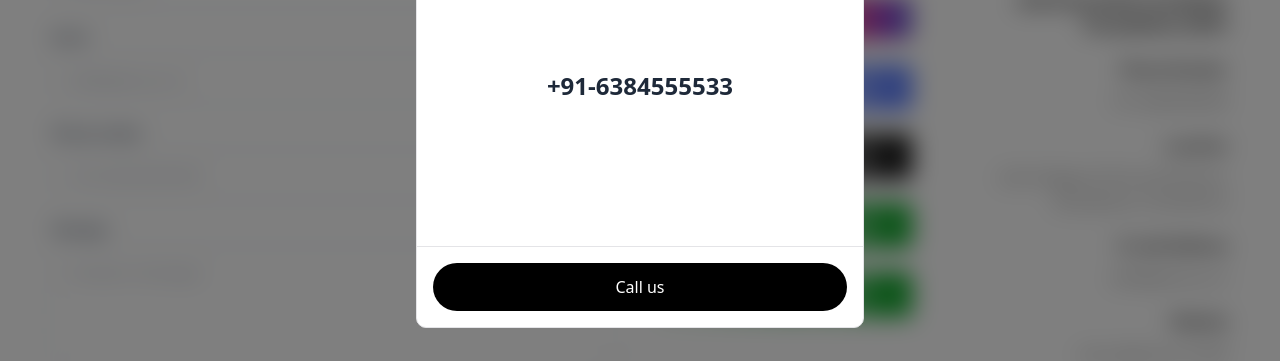
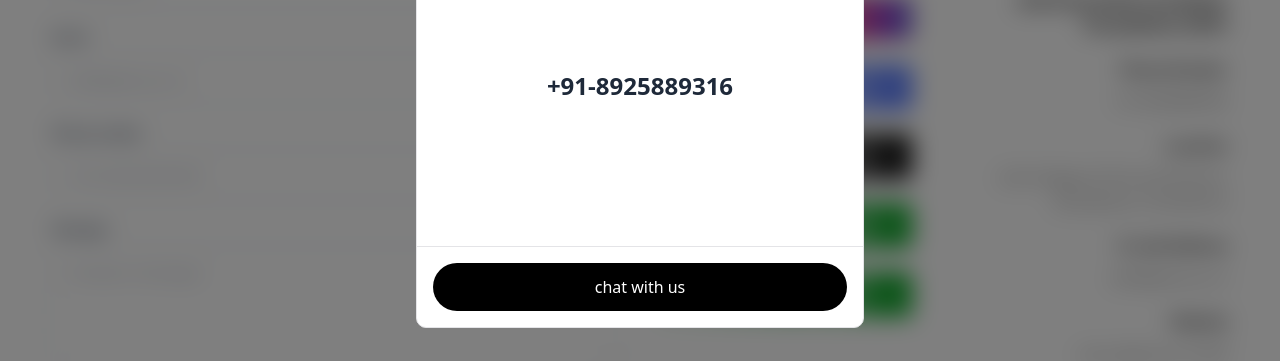
Before and after one commit to Ganesh-Karthick-Dev/ajkincubation, a Next.js app: page /contact in a window 1280 px wide. Both pictures are taken after a click on the button "WhatsApp". Shown: the part 309-670 px from the top of the page. Built offline with nearby package versions, Linux system fonts and the light colour scheme.

Commit message:
contect forma number changed

```diff
--- a/src/Components/Common/ContactForm.jsx
+++ b/src/Components/Common/ContactForm.jsx
@@ -305,7 +305,7 @@ const ContactForm = () => {
                 Phone Number
               </h4>
               <p className="font-outfit text-sm sm:text-base leading-6 text-[#7e7e7e]">
-                +91-6384555533
+                +91-8925889316
               </p>
             </div>
 
@@ -399,7 +399,7 @@ const ContactForm = () => {
               {/* WhatsApp Contact Content */}
               {activeModal === 'whatsapp' && (
                 <div className="text-center place-content-center place-items-center h-full">
-                  <p className="text-2xl font-bold text-gray-800">+91-6384555533</p>
+                  <p className="text-2xl font-bold text-gray-800">+91-8925889316</p>
                 </div>
               )}
 
@@ -434,7 +434,7 @@ const ContactForm = () => {
                 {activeModal === 'instagram' && 'Follow on Instagram'}
                 {activeModal === 'facebook' && 'Follow on Facebook'}
                 {activeModal === 'thread' && 'Follow on Thread'}
-                {activeModal === 'whatsapp' && 'Call us'}
+                {activeModal === 'whatsapp' && 'chat with us'}
                 {activeModal === 'whatsappChannel' && 'Click to Join'}
               </button>
             </div>
```
